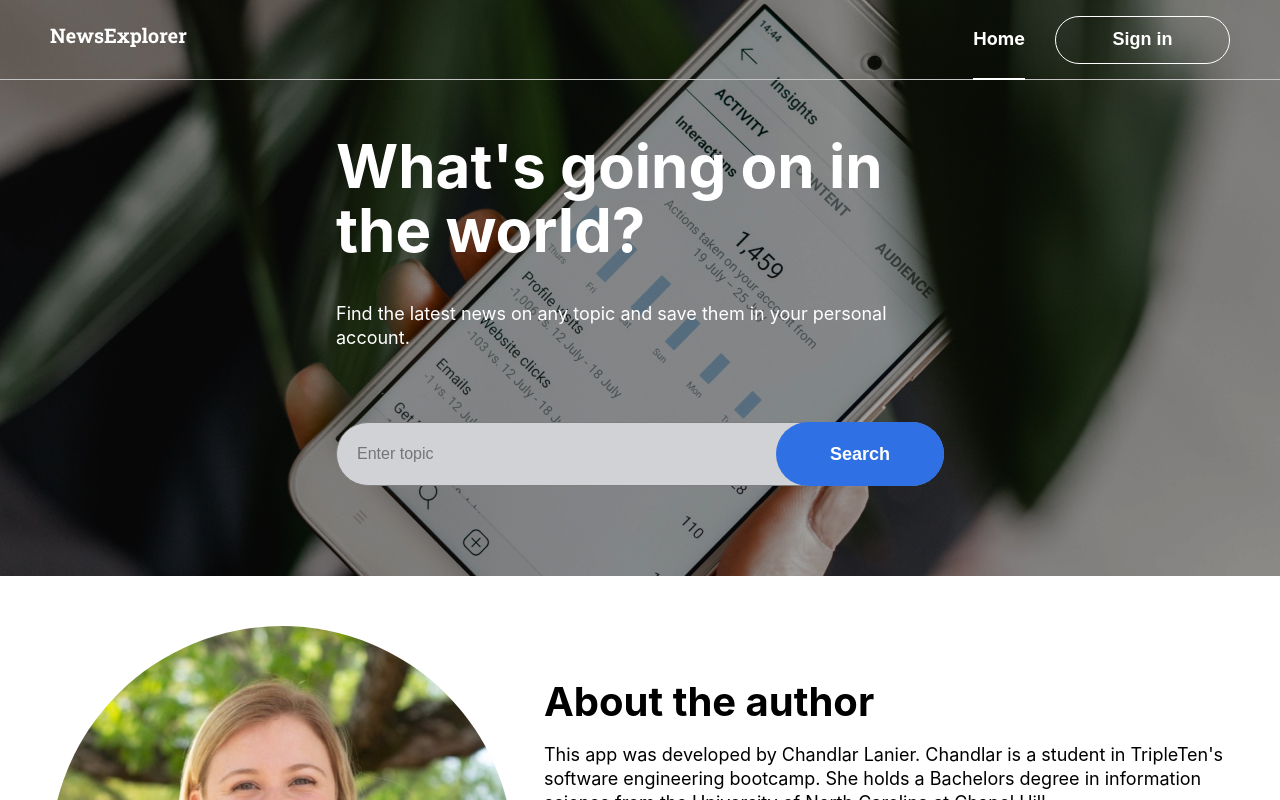
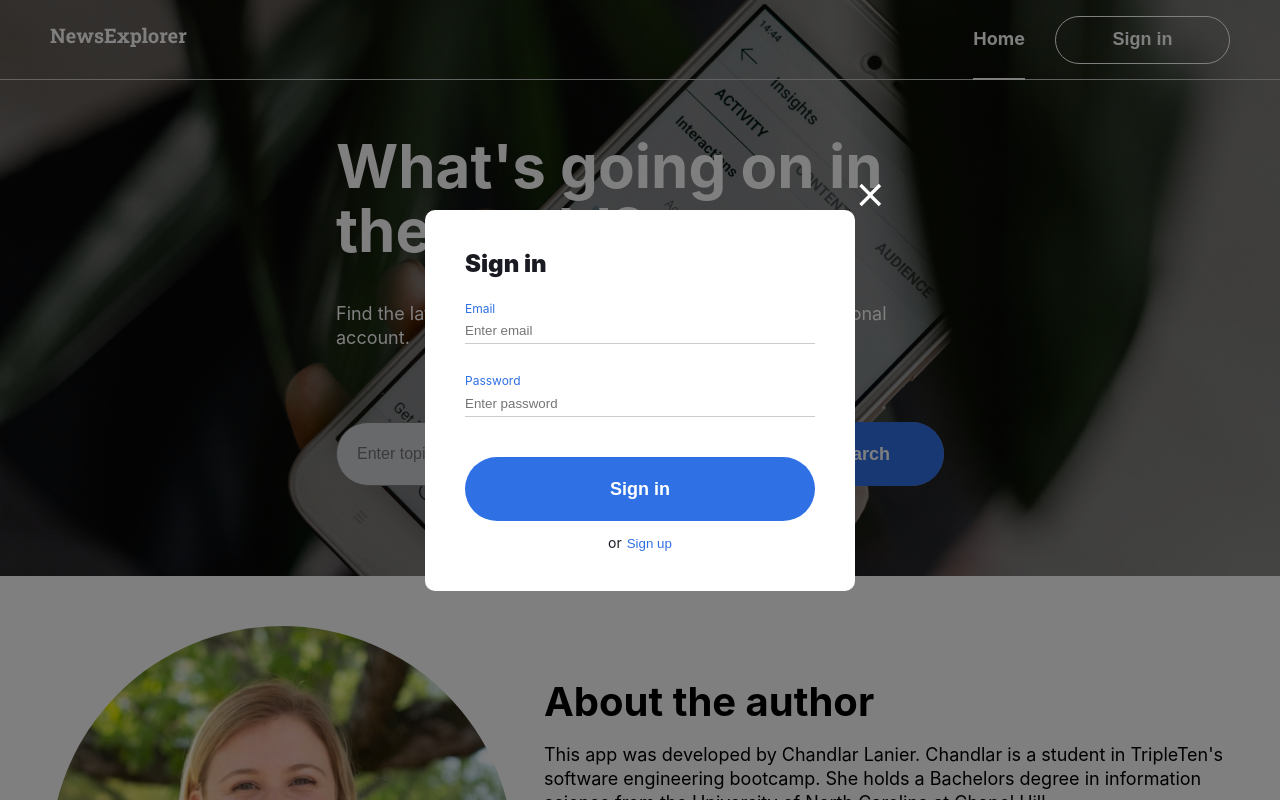
Before and after one commit to chandlarlanier/news-explorer-frontend, a React (Create React App) app: page / in a window 1280 px wide. Both pictures are taken after a click on the button "Sign in". Shown: the top 800 px of the page. Built offline with nearby package versions, Linux system fonts and the light colour scheme.

Commit message:
Add initial markup and open/close functionality of sign up and sign in popups

```diff
--- a/src/components/App/App.js
+++ b/src/components/App/App.js
@@ -1,11 +1,29 @@
-import logo from '../../logo.svg';
-import './App.css';
-import Main from '../Main/Main';
+import "./App.css";
+import Main from "../Main/Main";
+import SignInPopup from "../SignInPopup/SignInPopup";
+import SignUpPopup from "../SignUpPopup/SignUpPopup";
+import { useState } from "react";
 
 function App() {
+  const [activePopup, setActivePopup] = useState("");
+
+  const closePopup = () => {
+    setActivePopup("");
+  }
+
+  const openPopup = (popupName) => {
+    setActivePopup(popupName);
+  }
+
   return (
     <div className="app">
-      <Main />
+      <Main openPopup={openPopup}/>
+      {activePopup === "sign-in" && (
+        <SignInPopup closePopup={closePopup} openPopup={openPopup}/>
+      )}
+      {activePopup === "sign-up" && (
+        <SignUpPopup closePopup={closePopup} openPopup={openPopup}/>
+      )}
     </div>
   );
 }
--- a/src/components/Header/Header.js
+++ b/src/components/Header/Header.js
@@ -2,10 +2,10 @@ import Navigation from "../Navigation/Navigation";
 import SearchForm from "../SearchForm/SearchForm";
 import "./Header.css";
 
-function Header() {
+function Header({openPopup}) {
   return (
     <div className="header">
-      <Navigation />
+      <Navigation openPopup={openPopup}/>
       <div className="header__text">
         <h1 className="header__title">What's going on in the world?</h1>
         <p className="header__description">
--- a/src/components/Main/Main.js
+++ b/src/components/Main/Main.js
@@ -3,10 +3,10 @@ import Header from "../Header/Header";
 import About from "../About/About";
 import Footer from "../Footer/Footer";
 
-function Main() {
+function Main({openPopup}) {
   return (
     <div className="main">
-      <Header />
+      <Header openPopup={openPopup}/>
       <About />
       <Footer />
     </div>
--- a/src/components/Navigation/Navigation.js
+++ b/src/components/Navigation/Navigation.js
@@ -2,7 +2,7 @@
 import "./Navigation.css";
 import logo from "../../images/logo.svg";
 
-function Navigation() {
+function Navigation({openPopup}) {
   return (
     <div className="navigation">
       <div className="navigation__left">
@@ -14,7 +14,7 @@ function Navigation() {
         {/* <Link to="/"> */}
             <div className='navigation__home-link'>Home</div>
         {/* </Link> */}
-        <button className='navigation__sign-in-button'>Sign in</button>
+        <button className='navigation__sign-in-button' onClick={() => openPopup('sign-in')}>Sign in</button>
       </div>
     </div>
   );
--- /dev/null
+++ b/src/components/PopupWithForm/PopupWithForm.css
@@ -0,0 +1,108 @@
+.popup-with-form {
+    position: fixed;
+    z-index: 100;
+    top: 0;
+    bottom: 0;
+    left: 0;
+    right: 0;
+    display: flex;
+    align-items: center;
+    justify-content: center;
+    background-color: rgba(0, 0, 0, 0.5);
+}
+
+.popup-with-form__content {
+    background-color: #FFF;
+    width: 430px;
+    border-radius: 10px;
+    padding: 40px;
+    box-sizing: border-box;
+    position: relative;
+}
+
+.popup-with-form__close-button {
+    position: absolute;
+    padding: 0;
+    top: -35px;
+    right: -35px;
+    border: none;
+    background-color: transparent;
+    cursor: pointer;
+}
+
+.popup-with-form__title {
+    margin-top: 0;
+    font-size: 24px;
+    line-height: 28px;
+    font-weight: 900;
+    color: #1A1B22;
+}
+
+.popup-with-form__formfield {
+    display: flex;
+    flex-direction: column;
+    align-items: center;
+}
+
+.popup-with-form__label {
+    display: flex;
+    flex-direction: column;
+    width: 100%;
+    color: #2F71E5;
+    font-size: 12px;
+    line-height: 14.5px;
+    margin-bottom: 30px;
+    gap: 2px;
+}
+
+.popup-with-form__input {
+    border: none;
+    border-bottom: 1px solid rgba(0, 0, 0, 0.2);
+    padding: 5px 0;
+    color: rgba(0, 0, 0, 0.2);
+}
+
+.popup-with-form__submit-button {
+    background-color: #2F71E5;
+    border: none;
+    color: #FFF;
+    font-size: 18px;
+    line-height: 24px;
+    font-weight: bold;
+    height: 64px;
+    width: 100%;
+    border-radius: 50px;
+    padding: 0;
+    cursor: pointer;
+    margin-top: 10px;
+}
+
+.popup-with-form__or-button-container {
+    display: flex;
+    gap: 5px;
+    color: #1A1B22;
+    font-size: 14px;
+    line-height: 17px;
+    align-items: center;
+    height: 15px;
+    padding: 0;
+    margin-top: 15px;
+}
+
+.popup-with-form__or-button-span {
+    display: flex;
+    align-items: flex-end;
+    padding: 0;
+    height: 100%;
+}
+
+.popup-with-form__or-button {
+    color: #2F71E5;
+    cursor: pointer;
+    border: none;
+    background-color: transparent;
+    padding: 0;
+    display: flex;
+    align-items: flex-end;
+    height: 100%;
+}
--- /dev/null
+++ b/src/components/PopupWithForm/PopupWithForm.js
@@ -0,0 +1,27 @@
+import "./PopupWithForm.css";
+import closeIcon from "../../images/close-icon.svg";
+
+function PopupWithForm({ name, closePopup, handleOrButton, children, submitButtonText, orButtonText }) {
+  return (
+    <div className="popup-with-form">
+      <div className="popup-with-form__content">
+        <button className="popup-with-form__close-button" onClick={closePopup}>
+            <img src={closeIcon} alt="Close"/>
+        </button>
+        <h3 className="popup-with-form__title">{name}</h3>
+        <form className='popup-with-form__formfield'>
+          {children}
+          <button className='popup-with-form__submit-button' type="submit">{submitButtonText}</button>
+          {orButtonText && (
+            <div className="popup-with-form__or-button-container">
+              <span className='popup-with-form__or-button-span'>or</span>
+              <button className='popup-with-form__or-button' onClick={handleOrButton}>{orButtonText}</button>
+            </div>
+          )}
+        </form>
+      </div>
+    </div>
+  );
+}
+
+export default PopupWithForm;
--- /dev/null
+++ b/src/components/SignInPopup/SignInPopup.js
@@ -0,0 +1,25 @@
+import "./SignInPopup.css";
+import PopupWithForm from "../PopupWithForm/PopupWithForm";
+
+function SignInPopup({closePopup, openPopup}) {
+const openSignUpPopup = () => {
+    openPopup('sign-up')
+}
+
+  return (
+    <div className="sign-in-popup">
+      <PopupWithForm name="Sign in" closePopup={closePopup} handleOrButton={openSignUpPopup} submitButtonText='Sign in' orButtonText='Sign up'>
+        <label className="popup-with-form__label">
+          Email
+          <input className='popup-with-form__input' type="email" placeholder="Enter email" required name='email' />
+        </label>
+        <label className="popup-with-form__label">
+          Password
+          <input className='popup-with-form__input' type="password" placeholder="Enter password" required name='password' />
+        </label>
+      </PopupWithForm>
+    </div>
+  );
+}
+
+export default SignInPopup;
--- /dev/null
+++ b/src/components/SignUpPopup/SignUpPopup.js
@@ -0,0 +1,29 @@
+import './SignUpPopup.css';
+import PopupWithForm from '../PopupWithForm/PopupWithForm';
+
+function SignUpPopup({closePopup, openPopup}) {
+    const openSignInPopup = () => {
+        openPopup('sign-in');
+    }
+
+    return (
+      <div className="sign-in-popup">
+        <PopupWithForm name="Sign up" handleOrButton={openSignInPopup} closePopup={closePopup} submitButtonText='Sign up' orButtonText='Sign in'>
+          <label className="popup-with-form__label">
+            Email
+            <input className='popup-with-form__input' type="email" placeholder="Enter email" required name='email' />
+          </label>
+          <label className="popup-with-form__label">
+            Password
+            <input className='popup-with-form__input' type="password" placeholder="Enter password" required name='password' />
+          </label>
+          <label className="popup-with-form__label">
+            Username
+            <input className='popup-with-form__input' type="text" placeholder="Enter username" required name='username' />
+          </label>
+        </PopupWithForm>
+      </div>
+    );
+  }
+
+  export default SignUpPopup;
```
Also changed, not shown: src/components/SignInPopup/SignInPopup.css (added), src/components/SignUpPopup/SignUpPopup.css (added), src/images/close-icon.svg (added), src/logo.svg (deleted).
